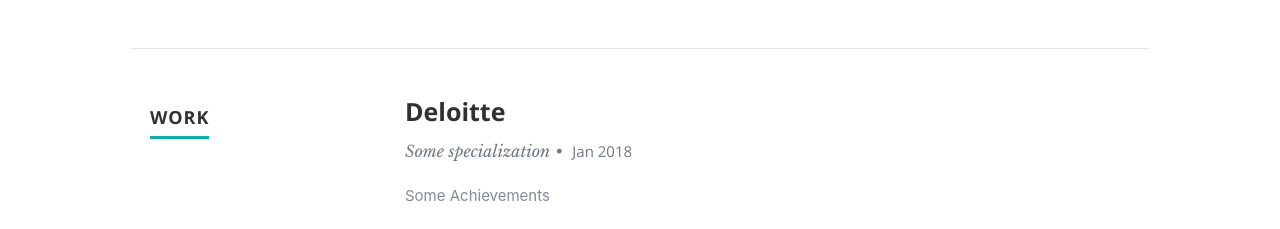
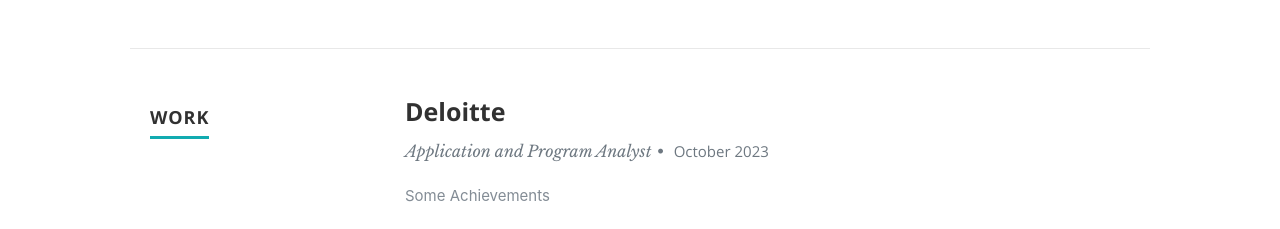
Before and after one commit to MohammadAmohsen/Moes-Personal-Site, a React (Create React App) app: page / in a window 1280 px wide. Shown: the part 1580-1809 px from the top of the page. Built offline with nearby package versions, Linux system fonts and the light colour scheme.

Commit message:
Fixed Tab name

```diff
--- a/public/index.html
+++ b/public/index.html
@@ -19,7 +19,7 @@
       work correctly both with client-side routing and a non-root public URL.
       Learn how to configure a non-root public URL by running `npm run build`.
     -->
-    <title>Rahul Bhatia</title>
+    <title>Moe Mohsen</title>
     <link rel="stylesheet" href="%PUBLIC_URL%/css/default.css">
 <link rel="stylesheet" href="%PUBLIC_URL%/css/layout.css">
 <link rel="stylesheet" href="%PUBLIC_URL%/css/media-queries.css">
--- a/src/resumeData.js
+++ b/src/resumeData.js
@@ -8,7 +8,7 @@
     "socialLinks":[
         {
           "name":"linkedin",
-          "url":"www.linkedin.com/in/moe-mohsen",
+          "url":"https://www.linkedin.com/in/mohammad-a-322438208/",
           "className":"fa fa-linkedin"
         },
         {
@@ -45,9 +45,11 @@
     "work":[
       {
         "CompanyName":"Deloitte",
-        "specialization":"Some specialization",
-        "MonthOfLeaving":"Jan",
-        "YearOfLeaving":"2018",
+        "specialization":"Application and Program Analyst",
+        "MonthHired":"August",
+        "YearHired":"2022",
+        "MonthOfLeaving":"October",
+        "YearOfLeaving":"2023",
         "Achievements":"Some Achievements"
       },
       {
```
